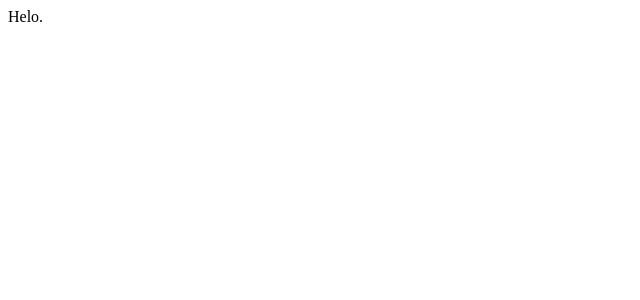
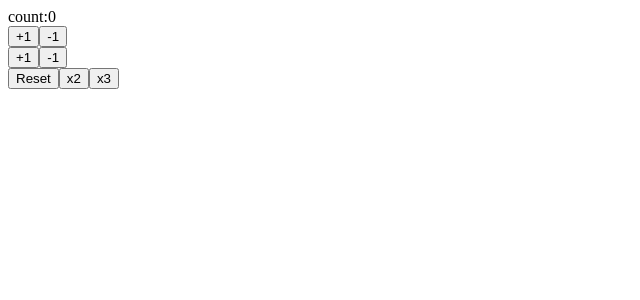
Before and after one commit to hrknd/react-learn3, a React (Create React App) app in the folder myapp/: page / in a window 1280 px wide. Shown: the top 300 px of the page, without its empty margins (0-640 px from the left). Built offline with nearby package versions, Linux system fonts and the light colour scheme.

Commit message:
increment/decrement with hooks

```diff
--- a/myapp/src/App.js
+++ b/myapp/src/App.js
@@ -1,10 +1,40 @@
-import React from 'react';
+import react from 'react';
+import React, {useState} from 'react';
 
 const App = () => {
+  const [count, setCount] = useState(0)
+
+  const increment = () => setCount(count+1)
+  const decrement = () => setCount(count-1)
+  const increment2 = () => setCount((previousCount) => previousCount+1)
+  const decrement2 = () => setCount((previousCount) => previousCount-1)
+  const resetcount = () => setCount(0)
+  const x2count = () => setCount(previousCount => previousCount *2)
+  const x3count = () => setCount(previousCount => {
+    if((previousCount % 3) == 0) {
+      return previousCount / 3
+    }
+  })
+
   return (
+    <>
     <div>
-      Helo.
+      count:{count}
     </div>
+    <div>
+    <button onClick={increment}>+1</button>
+    <button onClick={decrement}>-1</button>
+    </div>
+    <div>
+    <button onClick={increment2}>+1</button>
+    <button onClick={decrement2}>-1</button>
+    </div>
+    <div>
+    <button onClick={resetcount}>Reset</button>
+    <button onClick={x2count}>x2</button>
+    <button onClick={x3count}>x3</button>
+    </div>
+    </>
   );
 }
 
```
